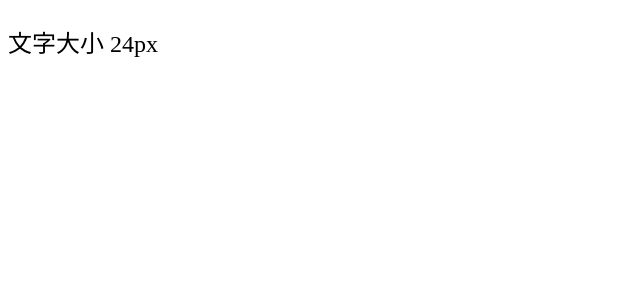
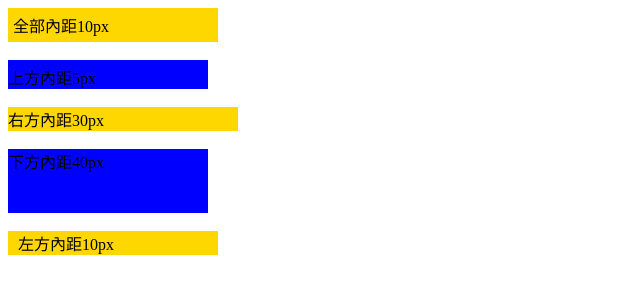
Before and after one commit to SCChang0628/t0308, a plain HTML site: page ch3ex1.html in a window 1280 px wide. Shown: the whole page, without its empty margins (0-640 px from the left). Drawn offline with Linux system fonts and the light colour scheme.

Commit message:
ch3ex1.html

```diff
--- a/ch3ex1.html
+++ b/ch3ex1.html
@@ -4,12 +4,40 @@
     <meta charset="UTF-8">
     <title>ch3範例</title>
     <style>
-        p{
-            font-size: 24px;
+        div{
+            width: 200px;
+        }
+        .paddingall{
+            background-color: gold;
+            padding: 5px;
+        }
+        .paddingtop{
+            background-color: blue;
+            padding-top: 5px;
+        }
+        .paddingright{
+            background-color: gold;
+            padding-right: 30px;
+        }
+        .paddingdown{
+            background-color: blue;
+            padding-bottom: 40px;
+        }
+        .paddingleft{
+            background-color: gold;
+            padding-left: 10px;
         }
     </style>
 </head>
 <body>
-    <p>文字大小 24px</p>
+    <div class="paddingall">全部內距10px</div>
+    <br>
+    <div class="paddingtop">上方內距5px</div>
+    <br>
+    <div class="paddingright">右方內距30px</div>
+    <br>
+    <div class="paddingdown">下方內距40px</div>
+    <br>
+    <div class="paddingleft">左方內距10px</div>
 </body>
 </html>
```
